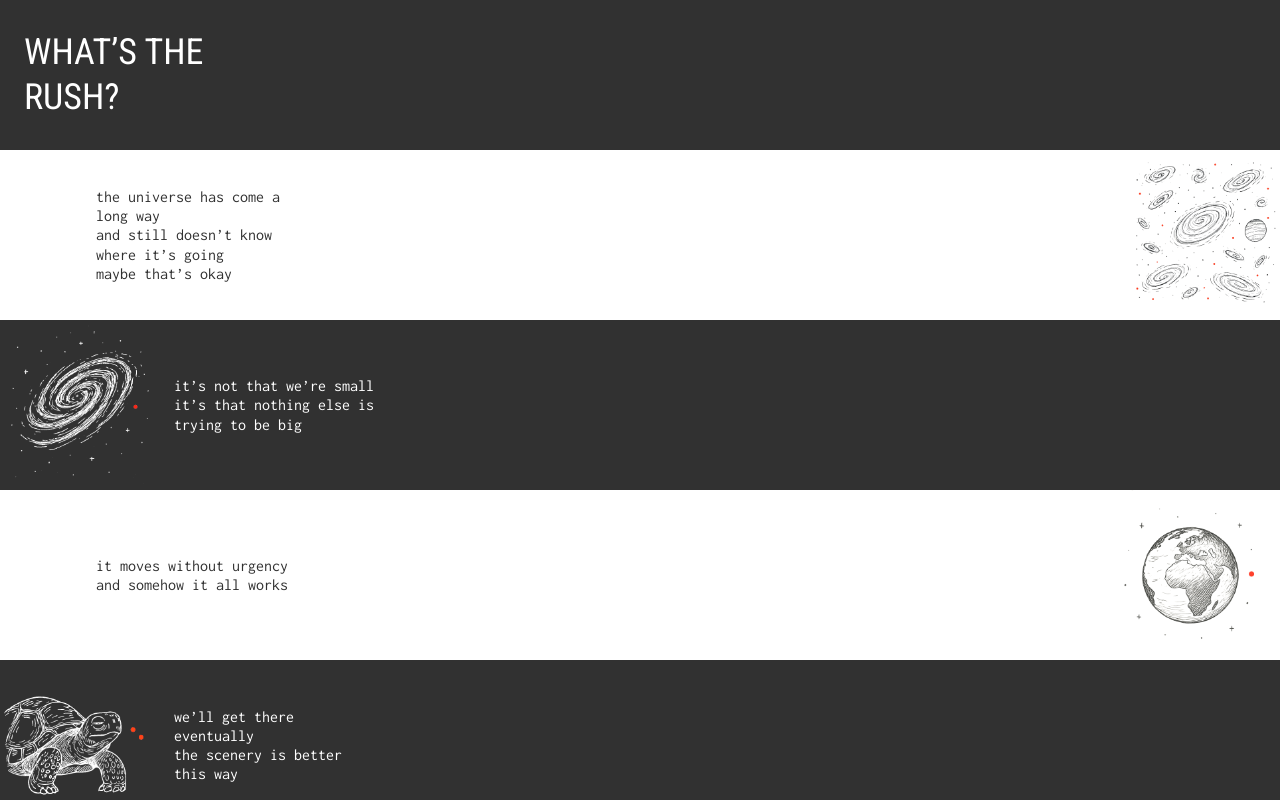
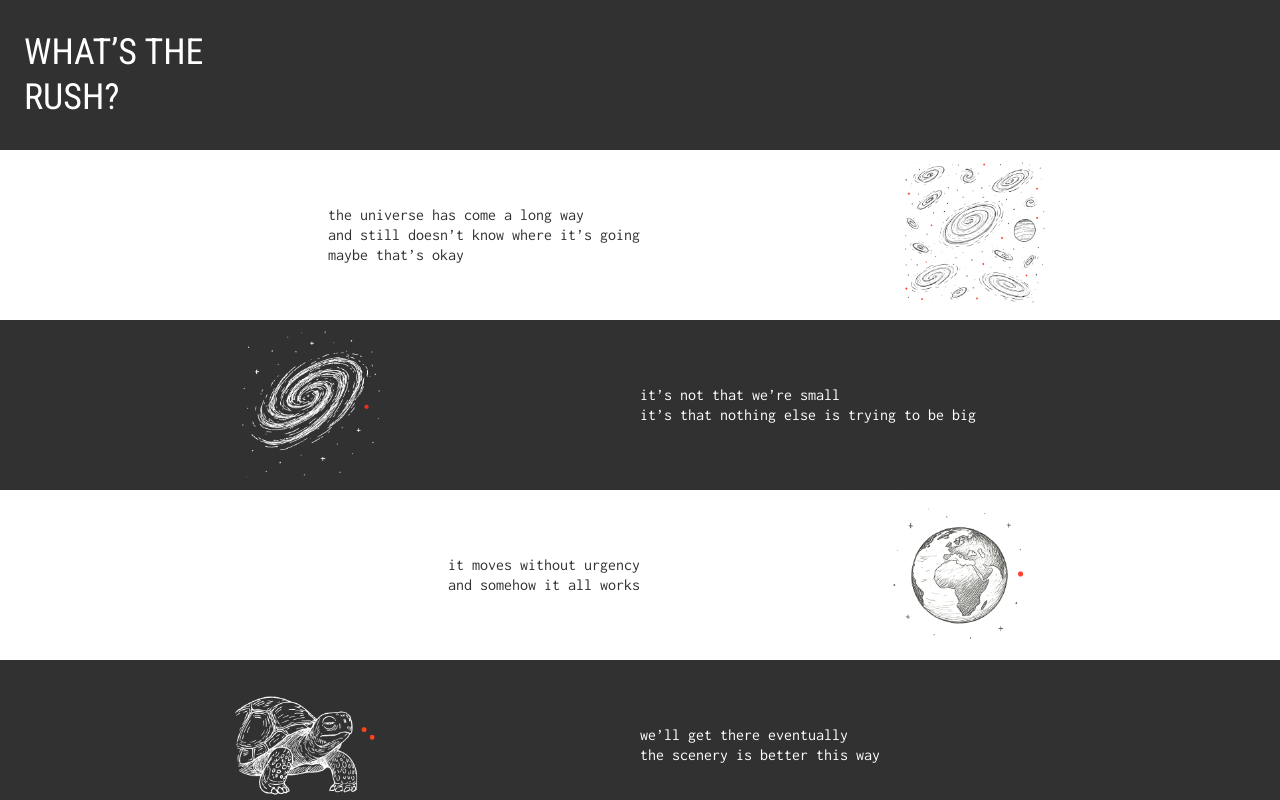
Before and after one commit to iknowmagic/whatstherush, a Next.js app: page / in a window 1280 px wide. Shown: the top 800 px of the page. Built offline with nearby package versions, Linux system fonts and the light colour scheme.

Commit message:
refactor: simplify SectionBlock layout and remove unnecessary conditional rendering

```diff
--- a/src/components/SectionBlock.tsx
+++ b/src/components/SectionBlock.tsx
@@ -19,41 +19,29 @@ const SectionBlock: React.FC<SectionBlockProps> = ({
 
   return (
     <div
-      className={`flex w-full ${
+      className={`grid grid-cols-2 place-items-center h-[170px] w-full ${
         isDark ? "bg-dark text-light" : "bg-light text-dark"
       }`}
     >
-      {flip && (
-        <div className="flex justify-start items-center pl-1 h-full">
-          <Image
-            src={image}
-            width={170}
-            height={170}
-            alt={alt}
-            className="object-cover"
-          />
-        </div>
-      )}
-
+      {/* TEXT */}
       <div
-        className={`flex flex-1 items-center${!flip ? " pl-4 md:pl-12 lg:pl-24 tablet:pl-6 desktop:pl-8" : " pr-4 md:pr-12 lg:pr-24 tablet:pr-6 desktop:pr-8"}`}
+        className={`font-inconsolata leading-tight ${
+          flip
+            ? "order-2 justify-self-start pr-4"
+            : "order-1 justify-self-end pl-4"
+        }`}
       >
-        <div className="max-w-[200px] desktop:max-w-[400px] tablet:max-w-[300px] font-inconsolata text-body desktop:text-body tablet:text-body leading-[1.2em]">
-          {children}
-        </div>
+        {children}
       </div>
 
-      {!flip && (
-        <div className="flex justify-end items-center pr-1 desktop:pr-6 tablet:pr-4 w-image desktop:w-image tablet:w-image h-full">
-          <Image
-            src={image}
-            width={170}
-            height={170}
-            alt={alt}
-            className="w-image desktop:w-image tablet:w-image h-image desktop:h-image tablet:h-image object-cover"
-          />
-        </div>
-      )}
+      {/* IMAGE */}
+      <Image
+        src={image}
+        width={170}
+        height={170}
+        alt={alt}
+        className={`object-cover ${flip ? "order-1" : "order-2"}`}
+      />
     </div>
   );
 };
```
